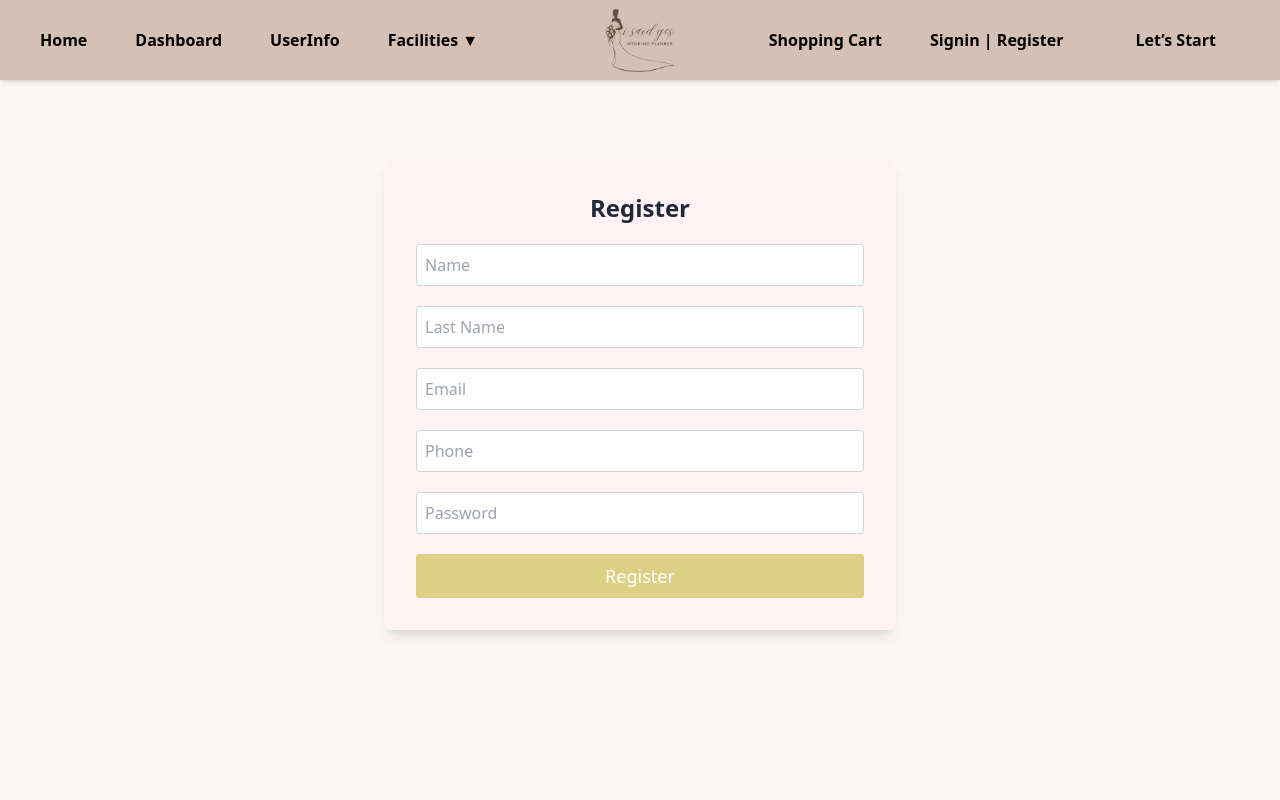
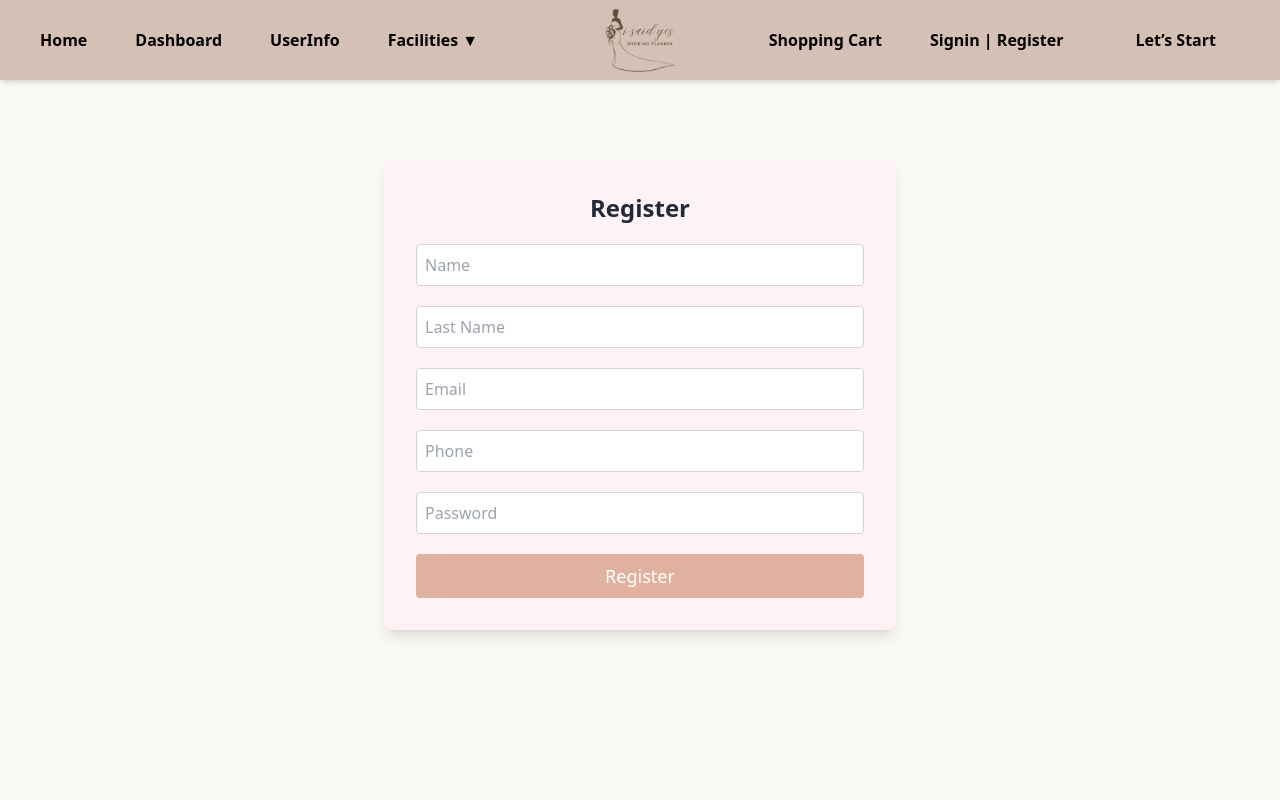
Before and after one commit to ZahraR85/Wedding-Planner, a React (Vite) app in the folder frontend/: page /register in a window 1280 px wide. Shown: the top 800 px of the page. Built offline with nearby package versions, Linux system fonts and the light colour scheme.

Commit message:
btn color change

```diff
--- a/frontend/src/Auth/Register.jsx
+++ b/frontend/src/Auth/Register.jsx
@@ -97,7 +97,7 @@ const Register = () => {
         />
         <button
           onClick={handleRegister}
-          className="bg-btnLight text-white py-2 text-lg hover:bg-btnDark rounded w-full"
+          className="bg-BgPinkMiddle text-white py-2 text-lg hover:bg-BgPinkDark rounded w-full"
         >
           Register
         </button>
--- a/frontend/src/components/Header.jsx
+++ b/frontend/src/components/Header.jsx
@@ -55,7 +55,7 @@ const Header = () => {
             </select>
             <button
               onClick={handleSearch}
-              className="bg-btnLight text-white px-4 py-2 rounded-md flex items-center hover:bg-btnDark transition"
+              className="bg-BgPinkMiddle text-white px-4 py-2 rounded-md flex items-center hover:bg-BgPinkDark transition"
             >
               Search
             </button>
```
